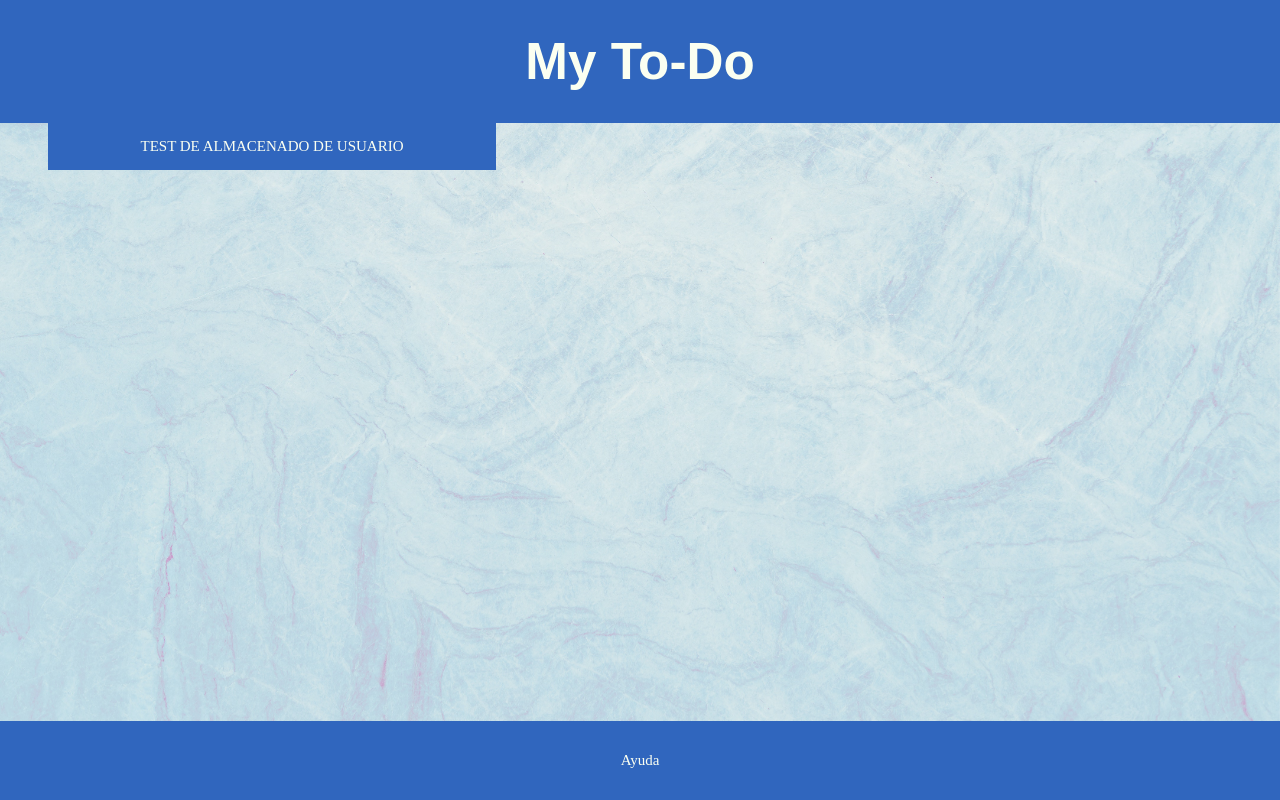
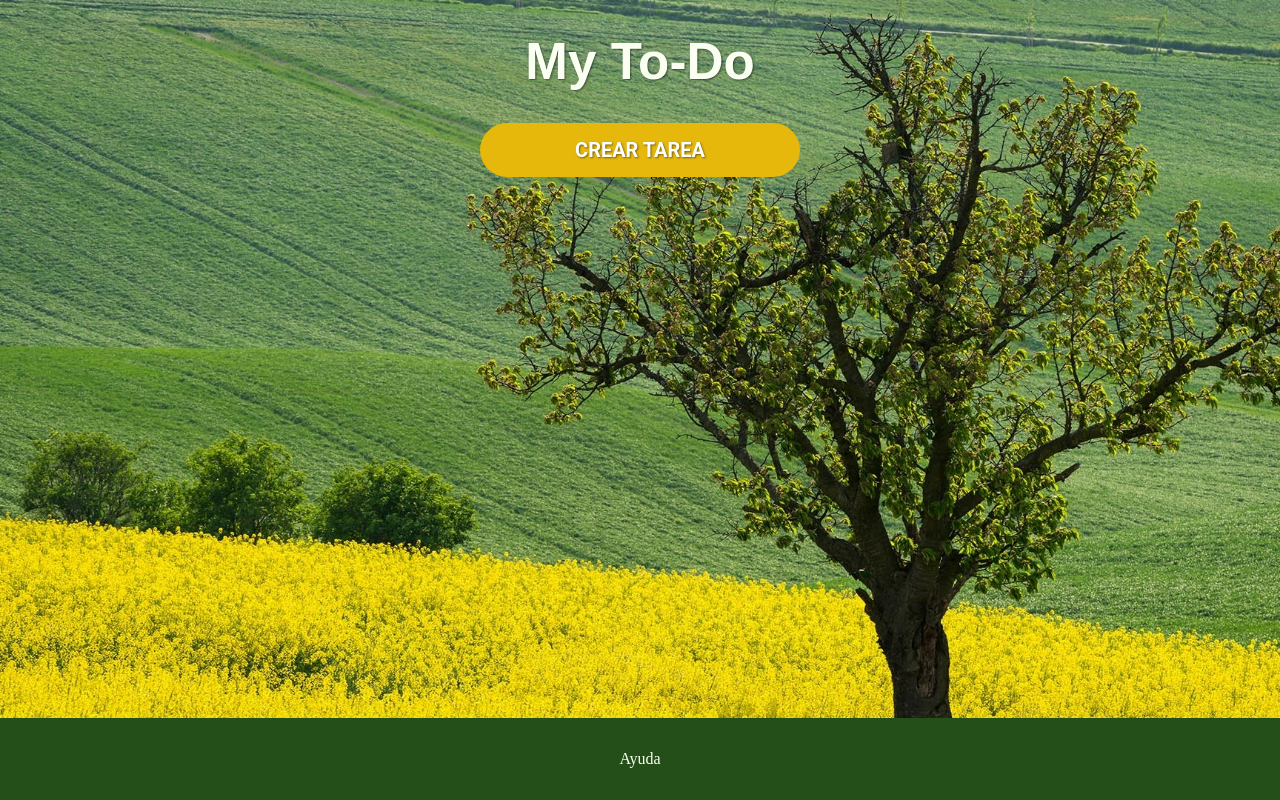
Before and after one commit to onlyG19/Control2_TBD2023, a Vue app in the folder src/frontend/: page /task in a window 1280 px wide. Built offline with nearby package versions, Linux system fonts and the light colour scheme.

Commit message:
[Maximiliano Ormeño] - Rediseño de vista Tareas
Se actualiza el diseño de la vista tareas y componentes relacionados,
Se agrega un componente para la creación de tareas con su permiso en el backend.

```diff
--- a/src/frontend/src/components/Footer.vue
+++ b/src/frontend/src/components/Footer.vue
@@ -13,7 +13,7 @@
   <style scoped>
   /* Estilos específicos para el componente Footer */
   footer {
-    background-color: #3066be;
+    background-color: #254f18;
     text-align: center;
     padding: 1rem;
     color: #fbfff1;
--- a/src/frontend/src/components/Header.vue
+++ b/src/frontend/src/components/Header.vue
@@ -2,7 +2,7 @@
     <!-- Encabezado del sitio -->
     <header>
       <!-- Cambio de fuente para "My To-Do" -->
-      <h1 class="title" style="font-family: 'NuevaFuente', sans-serif;">My To-Do</h1>
+      <h1 class="title" style="font-family: sans-serif;">My To-Do</h1>
     </header>
   </template>
 
@@ -16,7 +16,6 @@
   /* Estilos específicos para el componente Header */
   header {
     color: #fbfff1;
-    background-color: #3066be;
     font-size: 1.6rem;
     padding: 2rem;
     margin: 0;
@@ -24,7 +23,7 @@
 
   header h1 {
     text-align: center;
-    background-color: #3066be;
     margin: 0;
+    text-shadow: 1px 1px 2px rgba(0,0,0,0.47);
   }
   </style>
--- /dev/null
+++ b/src/frontend/src/components/TaskCreate.vue
@@ -0,0 +1,184 @@
+<template>
+    <div>
+      <!-- Button to Toggle Form Visibility -->
+      <button class="crearButton" @click="toggleForm">Crear Tarea</button>
+      <div class="form-container">
+        <!-- Form -->
+        <form class='custom-border' v-if="showForm" @submit.prevent="submitForm">
+          <!-- Title Input -->
+          <div class="form-group">
+            <label for="title">Título:</label>
+            <input type="text" id="title" placeholder="Titulo" v-model="task.title" required>
+          </div>
+
+          <!-- Date Input with Calendar Selector -->
+          <div class="form-group">
+            <label for="date">Fecha:</label>
+            <input type="date" placeholder="Fecha" id="date" v-model="task.date" required>
+          </div>
+
+          <!-- Description Textarea -->
+          <div class="form-group">
+            <label for="description">Descripción:</label>
+            <textarea id="description" placeholder="Descripción..." v-model="task.description" rows="4" cols="50"></textarea>
+          </div>
+
+          <!-- Submit Button -->
+          <div class="button-container">
+            <button class='crearButtonLite' @click.prevent="crearTarea">Crear</button>
+          </div>
+        </form>
+      </div>
+    </div>
+</template>
+
+<script>
+  import axios from 'axios';
+  export default {
+    name: "TaskCreate",
+    props: {
+      task: {
+        type: Object,
+        required: true
+      },
+    },
+    data() {
+      return {
+        task: {
+          title: '',
+          date: '',
+          description: '',
+          idU:''
+        },
+        showForm: false // Initially hide the form
+      };
+    },
+    methods: {
+      toggleForm() {
+        // Toggle the form's visibility when the button is clicked
+        this.showForm = !this.showForm;
+      },
+      submitForm() {
+        // Handle form submission here, e.g., send the data to a server or perform other actions.
+        console.log('Form submitted with data:', this.task);
+
+        // Hide the form after submission
+        this.showForm = false;
+      },
+      crearTarea() {
+        try {
+            const token = localStorage.getItem("token"); // Obtén el token JWT del almacenamiento local
+            const user = JSON.parse(sessionStorage.getItem("user"));
+            this.task.idU = user.id_usuario;
+            let json = {
+              nombre_tarea: this.task.title,
+              desc_tarea: this.task.description,
+              vence_tarea: this.task.date,
+              estado_tarea: "En curso",
+              id_usuario_tarea: this.task.idU
+            }
+            axios.post('http://localhost:8080/tarea', json,{
+              headers: {
+                Authorization: `Bearer ${token}`,
+              }
+            });
+            this.showForm = false;
+            window.location.reload()
+          } catch (e){
+            console.log(e);
+          }
+      }
+    }
+  };
+</script>
+
+
+<style scoped>
+.form-container {
+  margin: 15px;
+  width: 100%;
+}
+
+/* Styling for the form border */
+.custom-border {
+  padding: 20px;
+  border-radius: 5px;
+  box-shadow: 0 0 20px 0 rgba(0, 0, 0, 0.2), 0 5px 5px 0 rgba(0, 0, 0, 0.24);
+  box-sizing: border-box;
+}
+
+.form-group input {
+  width: 100%;
+  box-sizing: border-box;
+}
+
+form {
+  background-color: #0e7b59;
+  width: 450px;
+  height: 400px;
+  margin: auto;
+  box-sizing: border-box;
+}
+.form-group input, textarea{
+  margin: 10px;
+  font-family: "Roboto", sans-serif;
+  background: #f2f2f2;
+  width: 95%;
+  padding: 15px;
+  font-size: 14px;
+  box-sizing: border-box;
+}
+
+label {
+  font-family: "Roboto", sans-serif;
+  font-size: 18px;
+  color: #f2f2f2;
+}
+
+button {
+  font-family: "Roboto", sans-serif; /* Cambio de fuente */
+  text-transform: uppercase;
+  outline: 0;
+  background: #3066be;
+  width: 35%;
+  border: 0;
+  padding: 15px;
+  color: #fbfff1;
+  font-size: 15px;
+  -webkit-transition: all 0.3s ease;
+  transition: all 0.3s ease;
+  cursor: pointer;
+  margin-left: 3rem;
+}
+.crearButtonLite{
+  font-family: "Roboto", sans-serif;
+  font-size: 16px;
+  font-weight: 700;
+  background-color: #E5B80B;
+  color: #fff;
+  margin: 0 auto;
+  display: block;
+  text-align: center;
+  width: 15rem;
+  text-shadow: 1px 1px 2px rgba(0, 0, 0, 0.608);
+  border-radius: 4rem;
+}
+.crearButton{
+  font-family: "Roboto", sans-serif;
+  font-size: 20px;
+  font-weight: 700;
+  background-color: #E5B80B;
+  color: #fff;
+  margin: 0 auto;
+  display: block;
+  text-align: center;
+  width: 20rem;
+  text-shadow: 1px 1px 2px rgba(0,0,0,0.47);
+  border-radius: 4rem;
+}
+
+button:hover {
+  background: #16a294;
+}
+
+</style>
--- a/src/frontend/src/components/TaskList.vue
+++ b/src/frontend/src/components/TaskList.vue
@@ -42,7 +42,7 @@
         title: '',
         status: '',
         date: '',
-        description: '',
+        description: ''
       }
     },
     mounted () {
@@ -62,12 +62,12 @@
       edit () {
         if(this.edicion){
           this.textoBotonEdicion = 'Editar'
+          this.textoBotonEliminar = 'Eliminar'
           this.task.nombre_tarea = this.title;
           this.task.estado_tarea = this.status;
           this.task.vence_tarea = this.date;
           this.task.desc_tarea = this.description;
           try {
-
             const token = localStorage.getItem("token"); // Obtén el token JWT del almacenamiento local
             axios.put(`http://localhost:8080/tarea/${this.task.id_tarea}`, this.task,{
               headers: {
@@ -142,13 +142,14 @@
   };
 </script>
 
-  <style>
+<style scoped>
   /* Estilos específicos para el componente TaskList */
+
   section article {
     color: black;
-    background-color: #b4c5e4;
+    background-color: white;
     border-radius: 0.2rem;
-    margin: 1rem 0;
+    margin: 0.35rem 0;
     padding: 0.25rem 0;
     box-shadow: 0 0 20px 0 rgba(0, 0, 0, 0.2), 0 5px 5px 0 rgba(0, 0, 0, 0.24);
   }
@@ -165,10 +166,6 @@
   .container {
     width: 400px;
     margin: 0 auto;
-  }
-
-  .delete {
-    background: #3c3744;
   }
 
   input,
@@ -193,10 +190,10 @@
   }
 
   button {
-    font-family: "NuevaFuente, sans-serif"; /* Cambio de fuente */
+    font-family: "sans-serif";
     text-transform: uppercase;
     outline: 0;
-    background: #3066be;
+    background: #E5B80B;
     width: 35%;
     border: 0;
     padding: 15px;
@@ -206,17 +203,20 @@
     transition: all 0.3s ease;
     cursor: pointer;
     margin-left: 3rem;
+    border-radius: 4rem;
   }
 
   .delete {
-    background: #3c3744;
+    background: #254f18;
+    background-color: #254f18;
   }
 
   button:hover {
-    background: #090c9b;
+    background: #16a294;
   }
 
   .container {
     display: block;
   }
+
 </style>
--- a/src/frontend/src/views/Login.vue
+++ b/src/frontend/src/views/Login.vue
@@ -9,8 +9,6 @@
               {{ messageText }}
 
           </div>
-
-
 
           <input
             class="error-input"
@@ -230,7 +228,7 @@ body {
   box-shadow: 0 0 20px 0 rgba(0, 0, 0, 0.2), 0 5px 5px 0 rgba(0, 0, 0, 0.24);
 }
 .form input {
-  font-family: "Roboto", sans-serif;
+  font-family: sans-serif;
   outline: 0;
   background: #f2f2f2;
   width: 100%;
@@ -240,7 +238,7 @@ body {
   font-size: 14px;
 }
 .form button {
-  font-family: "Roboto", sans-serif;
+  font-family: sans-serif;
   text-transform: uppercase;
   outline: 0;
   background: #186826;
@@ -252,6 +250,7 @@ body {
   -webkit-transition: all 0.3 ease;
   transition: all 0.3 ease;
   cursor: pointer;
+  text-align: center;
 }
 .form button:hover,
 .form button:active,
@@ -280,8 +279,8 @@ body {
 }
 .title {
   /* font-family: "Roboto", sans-serif; */
-  font-family: Georgia, serif;
-  font-weight: 400;
+  font-family: sans-serif;
+  font-weight: 500;
   font-size: 35px;
   -webkit-font-smoothing: antialiased;
   -moz-osx-font-smoothing: grayscale;
--- a/src/frontend/src/views/Task.vue
+++ b/src/frontend/src/views/Task.vue
@@ -1,10 +1,13 @@
 <template>
-  <div class="app-container">
+  <div class="app-container" id="custom-scrollbar">
     <Header />
 
-    <button @click.prevent="userGuardado">Test de almacenado de usuario</button>
+    <!-- <button @click.prevent="userGuardado">Test de almacenado de usuario</button> -->
+        <span>
+          <TaskCreate />
+        </span>
 
-    <span v-for="(task, index) in tasks" :key="index">
+        <span v-for="(task, index) in tasks" :key="index">
       <TaskList :task="task"/>
     </span>
     <Footer />
@@ -16,12 +19,14 @@ import Header from "@/components/Header.vue";
 import TaskList from "@/components/TaskList.vue";
 import Footer from "@/components/Footer.vue";
 import axios from 'axios';
+import TaskCreate from "../components/TaskCreate.vue";
 
 export default {
   components: {
     Header,
     TaskList,
     Footer,
+    TaskCreate
   },
   data () {
     return {
@@ -56,6 +61,9 @@ export default {
         // El usuario no ha iniciado sesión o la sesión ha expirado
             console.log('no se ha pillado el usuario, puede que no haya iniciado sesion o que haya expirado la sesion')
       }
+    },
+    async crearTarea(){
+
     }
   },
 
@@ -67,13 +75,34 @@ export default {
 
 <style scoped>
 .app-container {
-  background-image: url("@/assets/fondo.jpg");
+  background-image: url("../img/Beach.jpg");
   background-size: cover;
   background-repeat: no-repeat;
   background-attachment: fixed;
   min-height: 100vh;
+  overflow: hidden;
   flex-direction: column;
   display: flex;
   /* Otros estilos de diseño si es necesario */
 }
+
+#custom-scrollbar {
+  /* Set a specific height and overflow to make the scrollbar visible */
+  height: 300px;
+  overflow-y: auto;
+  scrollbar-width: thin; /* For Firefox */
+  scrollbar-color: #FFCD4B #254f18; /* For Firefox */
+
+  /* For Webkit-based browsers (like Chrome and Safari) */
+  &::-webkit-scrollbar {
+    width: 10px; /* Width of the scrollbar */
+  }
+  &::-webkit-scrollbar-thumb {
+    background-color: #FFCD4B; /* Color of the thumb (scrolling indicator) */
+    border-radius: 4px; /* Make the thumb rounded */
+  }
+  &::-webkit-scrollbar-track {
+    background-color: #254f18; /* Color of the scrollbar track */
+  }
+}
 </style>
```
Also changed, not shown: src/frontend/src/img/Beach.jpg (added), 1 other file (tests, documents, lock files or other folders). Lines whose indentation alone changed are shown as unchanged.
